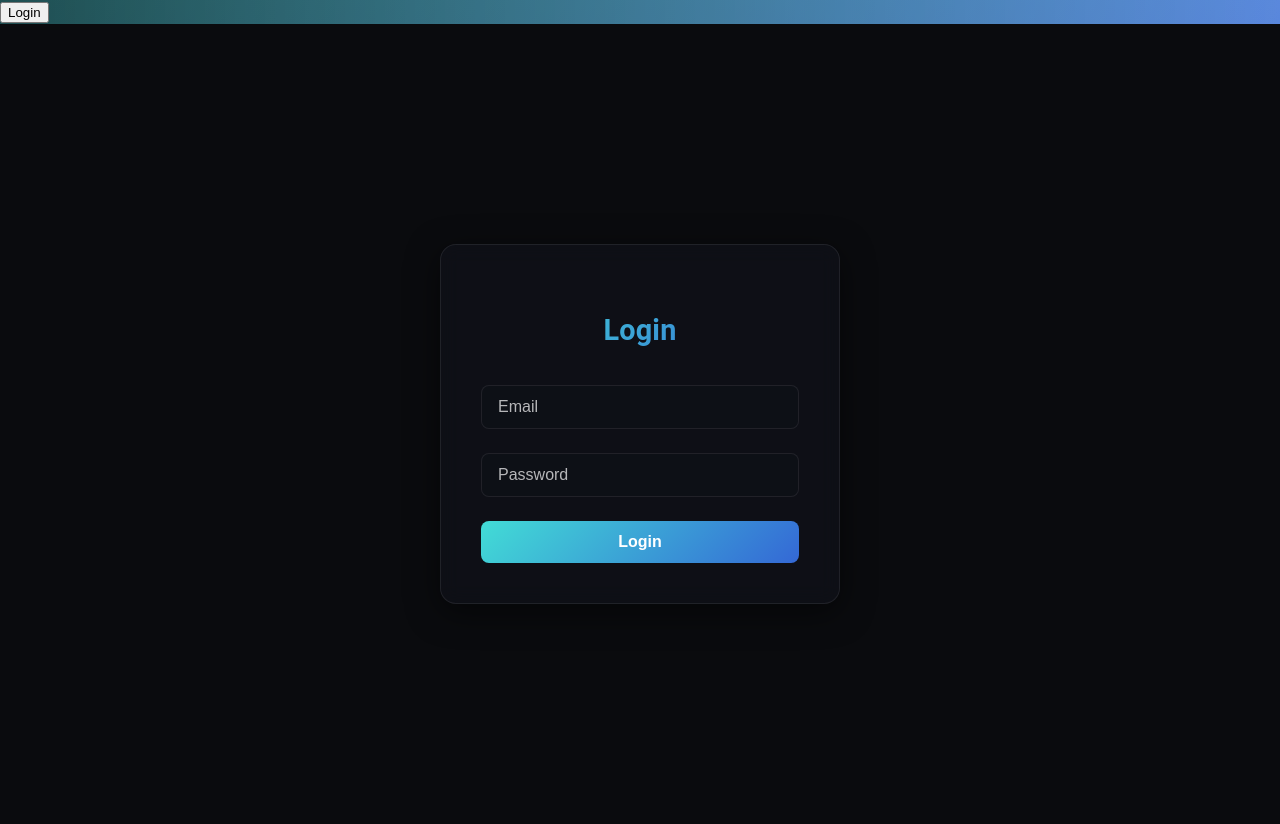
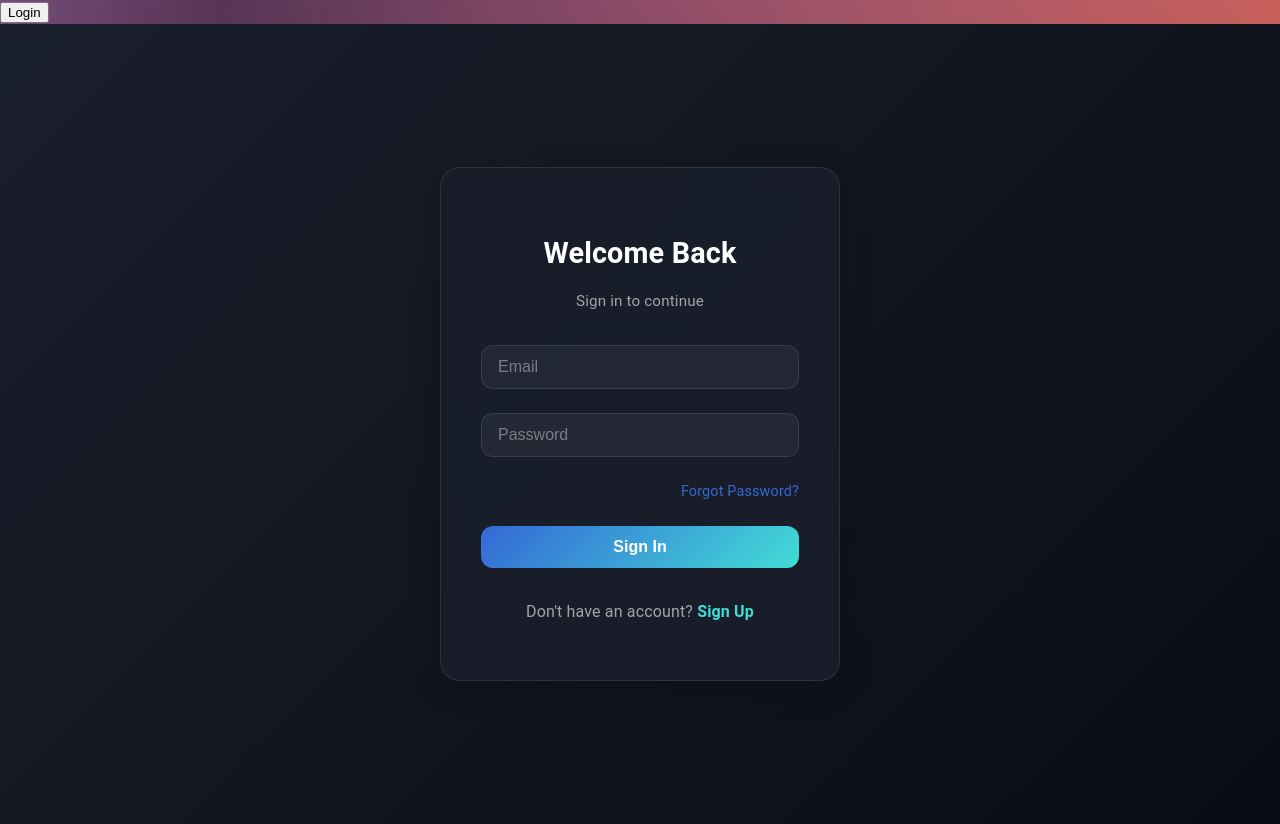
Before and after one commit to kinman1313/showyourwork, a React (Create React App) app in the folder frontend/: page /login in a window 1280 px wide. Built offline with nearby package versions, Linux system fonts and the light colour scheme.

Commit message:
Update theme to dark mode and fix login styling with glass effects

```diff
--- a/frontend/src/components/auth/Login.css
+++ b/frontend/src/components/auth/Login.css
@@ -3,35 +3,33 @@
     justify-content: center;
     align-items: center;
     min-height: 100vh;
+    background: linear-gradient(135deg, #1a1f2c 0%, #0a0d14 100%);
     padding: 20px;
-    background: var(--dark-bg);
 }
 
 .login-card {
-    background: var(--glass-bg);
+    background: rgba(26, 31, 44, 0.85);
     backdrop-filter: blur(10px);
-    border: 1px solid var(--glass-border);
-    border-radius: 16px;
+    border: 1px solid rgba(255, 255, 255, 0.1);
+    border-radius: 20px;
     padding: 2.5rem;
     width: 100%;
     max-width: 400px;
-    box-shadow: 0 8px 32px var(--glass-shadow);
-    transition: transform 0.3s ease;
-}
-
-.login-card:hover {
-    transform: translateY(-5px);
+    box-shadow: 0 8px 32px rgba(0, 0, 0, 0.2);
 }
 
 .login-card h2 {
-    color: var(--text-primary);
+    color: #ffffff;
+    font-size: 1.8rem;
+    margin-bottom: 0.5rem;
+    text-align: center;
+}
+
+.login-subtitle {
+    color: rgba(255, 255, 255, 0.6);
+    text-align: center;
     margin-bottom: 2rem;
-    text-align: center;
-    font-size: 1.8rem;
-    background: var(--tech-gradient);
-    -webkit-background-clip: text;
-    background-clip: text;
-    -webkit-text-fill-color: transparent;
+    font-size: 0.95rem;
 }
 
 .input-group {
@@ -41,30 +39,48 @@
 .input-group input {
     width: 100%;
     padding: 12px 16px;
-    background: rgba(16, 18, 27, 0.4);
-    border: 1px solid var(--glass-border);
-    border-radius: 8px;
-    color: var(--text-primary);
+    background: rgba(255, 255, 255, 0.05);
+    border: 1px solid rgba(255, 255, 255, 0.1);
+    border-radius: 12px;
+    color: #ffffff;
     font-size: 1rem;
     transition: all 0.3s ease;
 }
 
 .input-group input:focus {
     outline: none;
-    border-color: var(--accent-green);
-    box-shadow: 0 0 0 2px var(--accent-glow);
+    border-color: #3468d6;
+    box-shadow: 0 0 0 2px rgba(52, 104, 214, 0.2);
+    background: rgba(255, 255, 255, 0.08);
 }
 
 .input-group input::placeholder {
-    color: var(--text-secondary);
+    color: rgba(255, 255, 255, 0.4);
+}
+
+.form-links {
+    display: flex;
+    justify-content: flex-end;
+    margin-bottom: 1.5rem;
+}
+
+.forgot-link {
+    color: #3468d6;
+    text-decoration: none;
+    font-size: 0.9rem;
+    transition: color 0.3s ease;
+}
+
+.forgot-link:hover {
+    color: #42dcd6;
 }
 
 .login-button {
     width: 100%;
     padding: 12px;
-    background: var(--tech-gradient);
+    background: linear-gradient(135deg, #3468d6 0%, #42dcd6 100%);
     border: none;
-    border-radius: 8px;
+    border-radius: 12px;
     color: white;
     font-size: 1rem;
     font-weight: 600;
@@ -74,9 +90,22 @@
 
 .login-button:hover {
     transform: translateY(-2px);
-    box-shadow: 0 5px 15px var(--glass-shadow);
+    box-shadow: 0 5px 15px rgba(52, 104, 214, 0.3);
 }
 
-.login-button:active {
-    transform: translateY(0);
+.register-prompt {
+    margin-top: 2rem;
+    text-align: center;
+    color: rgba(255, 255, 255, 0.6);
 }
+
+.register-link {
+    color: #42dcd6;
+    text-decoration: none;
+    font-weight: 600;
+    transition: color 0.3s ease;
+}
+
+.register-link:hover {
+    color: #3468d6;
+}
--- a/frontend/src/components/auth/Login.js
+++ b/frontend/src/components/auth/Login.js
@@ -1,5 +1,5 @@
 import React, { useState } from 'react';
-import { useNavigate } from 'react-router-dom';
+import { useNavigate, Link } from 'react-router-dom';
 import { useAuth } from '../../contexts/AuthContext';
 import './Login.css';
 
@@ -22,7 +22,8 @@ const Login = () => {
     return (
         <div className="login-container">
             <div className="login-card">
-                <h2>Login</h2>
+                <h2>Welcome Back</h2>
+                <p className="login-subtitle">Sign in to continue</p>
                 <form onSubmit={handleSubmit}>
                     <div className="input-group">
                         <input
@@ -31,6 +32,8 @@ const Login = () => {
                             onChange={(e) => setEmail(e.target.value)}
                             placeholder="Email"
                             required
+                            autoComplete="username"
+                            name="email"
                         />
                     </div>
                     <div className="input-group">
@@ -40,12 +43,20 @@ const Login = () => {
                             onChange={(e) => setPassword(e.target.value)}
                             placeholder="Password"
                             required
+                            autoComplete="current-password"
+                            name="password"
                         />
                     </div>
+                    <div className="form-links">
+                        <Link to="/forgot-password" className="forgot-link">Forgot Password?</Link>
+                    </div>
                     <button type="submit" className="login-button">
-                        Login
+                        Sign In
                     </button>
                 </form>
+                <div className="register-prompt">
+                    <p>Don't have an account? <Link to="/register" className="register-link">Sign Up</Link></p>
+                </div>
             </div>
         </div>
     );
```
